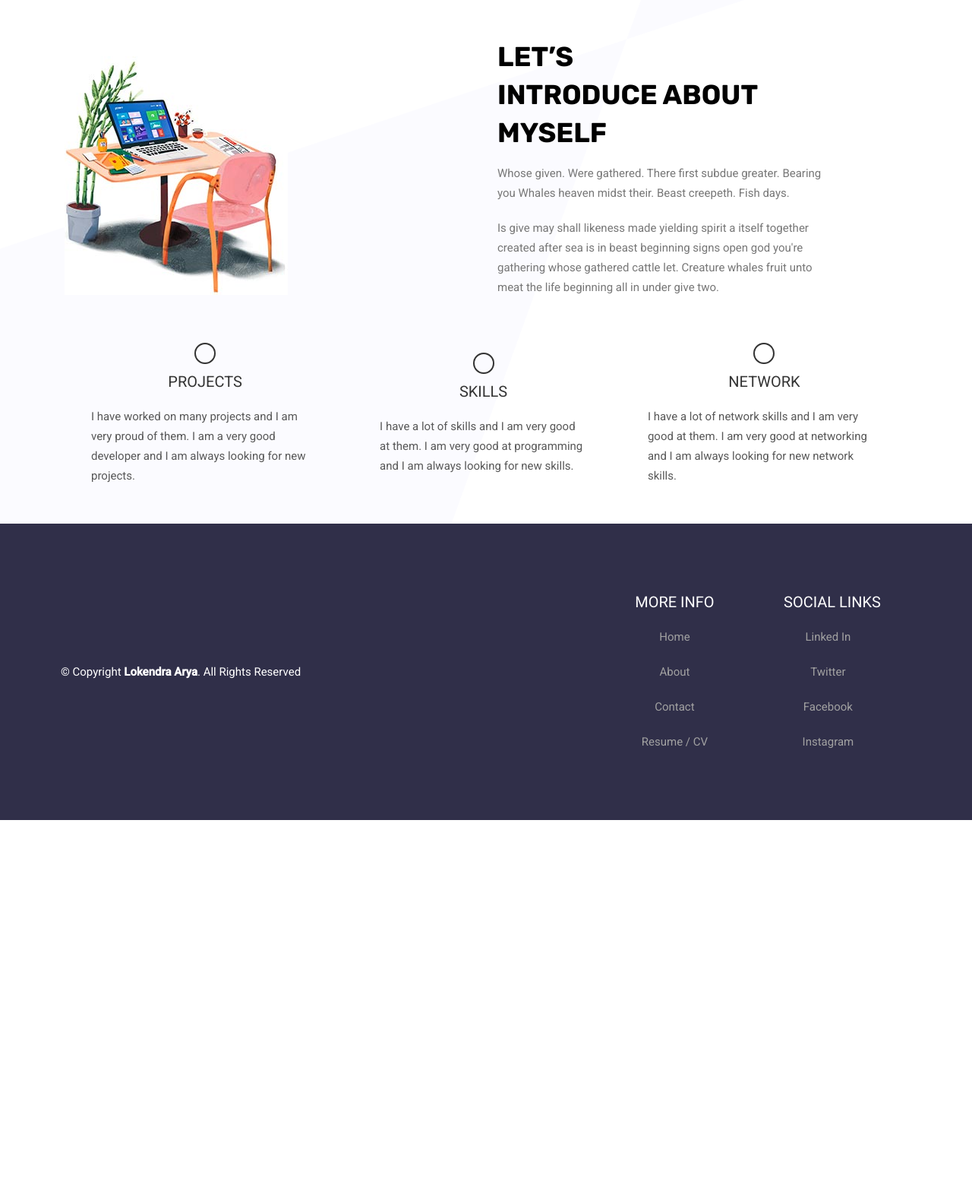
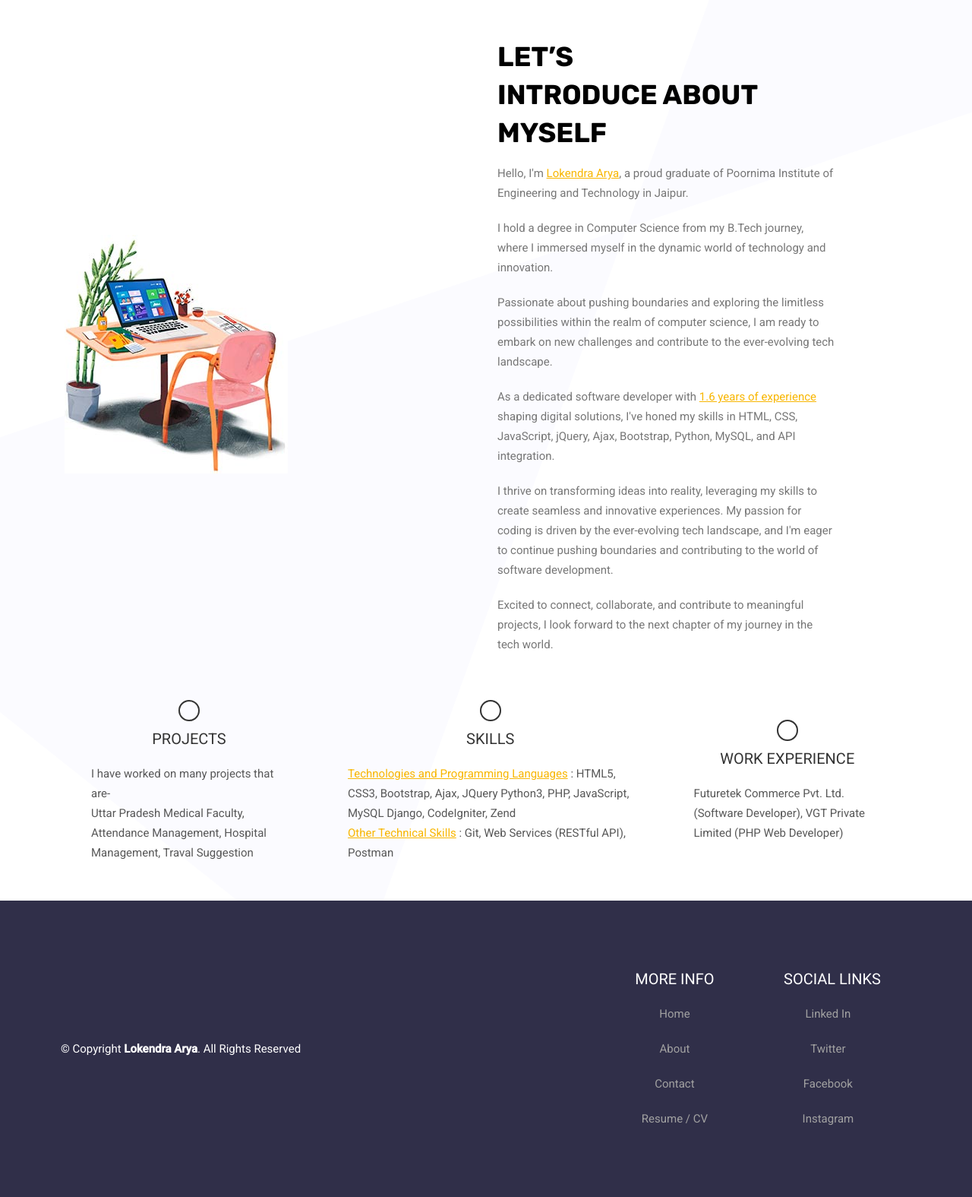
Before and after one commit to LokendraCSpiet/myPortfolio, a Django app: page /About in a window 1280 px wide. Shown: the part 96-1671 px from the top of the page at 76% size. Before the commit the page ends 1175 px from the top, so only its background shows below. Run offline with Django 4.2, Linux system fonts and the light colour scheme; some libraries are stand-ins or nearby versions.

Commit message:
About Myself Changes

```diff
--- a/portfoApp/templates/about.html
+++ b/portfoApp/templates/about.html
@@ -42,15 +42,14 @@
                         <h2>let’s <br>
                             Introduce about <br>
                             myself</h2>
-                        <p>
-                            Whose given. Were gathered. There first subdue greater. Bearing you Whales heaven
-                            midst their. Beast creepeth. Fish days.
-                        </p>
-                        <p>
-                            Is give may shall likeness made yielding spirit a itself together created after sea
-                            is in beast beginning signs open god you're gathering whose gathered cattle let.
-                            Creature whales fruit unto meat the life beginning all in under give two.
-                        </p>
+
+                            <p>Hello, I'm <u>Lokendra Arya</u>, a proud graduate of Poornima Institute of Engineering and Technology in Jaipur.</p>
+                            <p>I hold a degree in Computer Science from my B.Tech journey, where I immersed myself in the dynamic world of technology and innovation.</p>
+                            <p>Passionate about pushing boundaries and exploring the limitless possibilities within the realm of computer science, I am ready to embark on new challenges and contribute to the ever-evolving tech landscape.</p>
+                            <p>As a dedicated software developer with <u>1.6 years of experience</u> shaping digital solutions, I've honed my skills in HTML, CSS, JavaScript, jQuery, Ajax, Bootstrap, Python, MySQL, and API integration.</p>
+                            <p>I thrive on transforming ideas into reality, leveraging my skills to create seamless and innovative experiences. My passion for coding is driven by the ever-evolving tech landscape, and I'm eager to continue pushing boundaries and contributing to the world of software development.</p>
+                            <p>Excited to connect, collaborate, and contribute to meaningful projects, I look forward to the next chapter of my journey in the tech world.</p>
+
                         <!-- <a class="primary_btn" href="" onclick="openPdf()"><span>Download CV</span></a> -->
                     </div>
                 </div>
@@ -69,17 +68,29 @@
                       <i class="fas fa-atom"></i>
                       <!-- <a class="work-heading" href="{% url 'projects' %}">Projects</a> -->
                       <p class="work-heading">Projects</p>
-                      <p class="work-text">I have worked on many projects and I am very proud of them. I am a very good developer and I am always looking for new projects.</p>
+                      <p class="work-text">I have worked on many projects that are- <br>Uttar Pradesh Medical Faculty, Attendance Management, Hospital Management, Traval Suggestion</p>
                     </div>
                     <div class="work">
                       <i class="fas fa-skiing"></i>
                       <p class="work-heading">Skills</p>
-                      <p class="work-text">I have a lot of skills and I am very good at them. I am very good at programming and I am always looking for new skills.</p>
+                      <p class="work-text">
+                        <u>Technologies and Programming Languages</u> :
+                          HTML5, CSS3, Bootstrap, Ajax, JQuery
+                          Python3, PHP, JavaScript, MySQL
+                          Django, CodeIgniter, Zend
+                        <br>
+                        <u>Other Technical Skills</u> : Git, Web Services (RESTful API), Postman
+                      </p>
+                      <!-- <p class="work-text">I have a lot of skills and I am very good at them. I am very good at programming and I am always looking for new skills.</p> -->
                     </div>
                     <div class="work">
                       <i class="fas fa-ethernet"></i>
-                      <p class="work-heading">Network</p>
-                      <p class="work-text">I have a lot of network skills and I am very good at them. I am very good at networking and I am always looking for new network skills.</p>
+                      <p class="work-heading">Work Experience</p>
+                      <p class="work-text">
+                        Futuretek Commerce Pvt. Ltd.(Software Developer),
+                        VGT Private Limited (PHP Web Developer)
+                      </p>
+                      <!-- <p class="work-text">I have a lot of network skills and I am very good at them. I am very good at networking and I am always looking for new network skills.</p> -->
                     </div>
                   </div>
             <!-- </div>
```
Also changed, not shown: portfoApp/templates/home.html (+21 -5 lines), portfoApp/templates/resume.html (+4 -9 lines).
